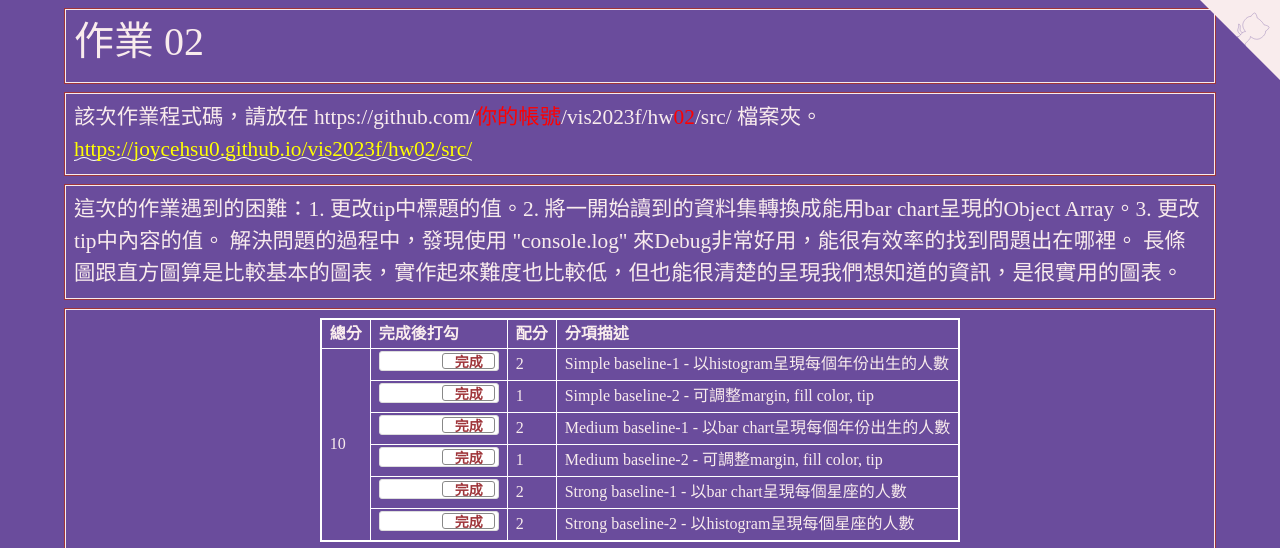
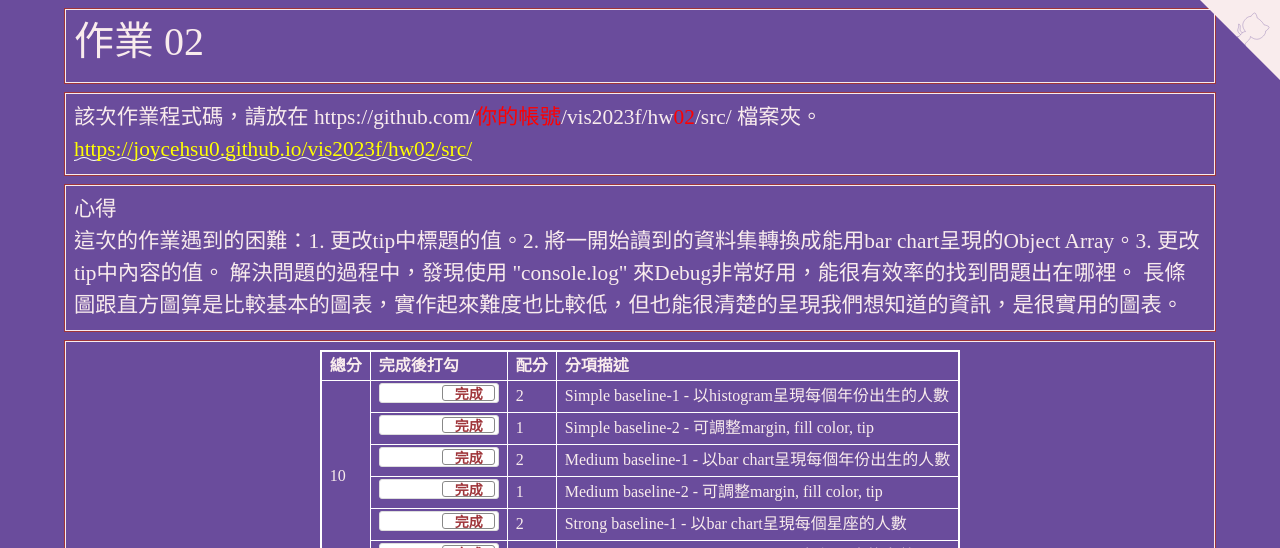
Before and after one commit to JoyceHsu0/vis2023f, a plain HTML site: page hw02/index.html in a window 1280 px wide. Shown: the top 548 px of the page. Drawn offline with nearby package versions, Linux system fonts and the light colour scheme.

Commit message:
Update index.html

```diff
--- a/hw02/index.html
+++ b/hw02/index.html
@@ -187,6 +187,7 @@
   <!-- ------------------------------------------------>
   <div class="row hw12">
     <div class="col-md-12 twenty">
+      心得<br>
       這次的作業遇到的困難：1. 更改tip中標題的值。2. 將一開始讀到的資料集轉換成能用bar chart呈現的Object Array。3. 更改tip中內容的值。
       解決問題的過程中，發現使用 "console.log" 來Debug非常好用，能很有效率的找到問題出在哪裡。
       長條圖跟直方圖算是比較基本的圖表，實作起來難度也比較低，但也能很清楚的呈現我們想知道的資訊，是很實用的圖表。
```
